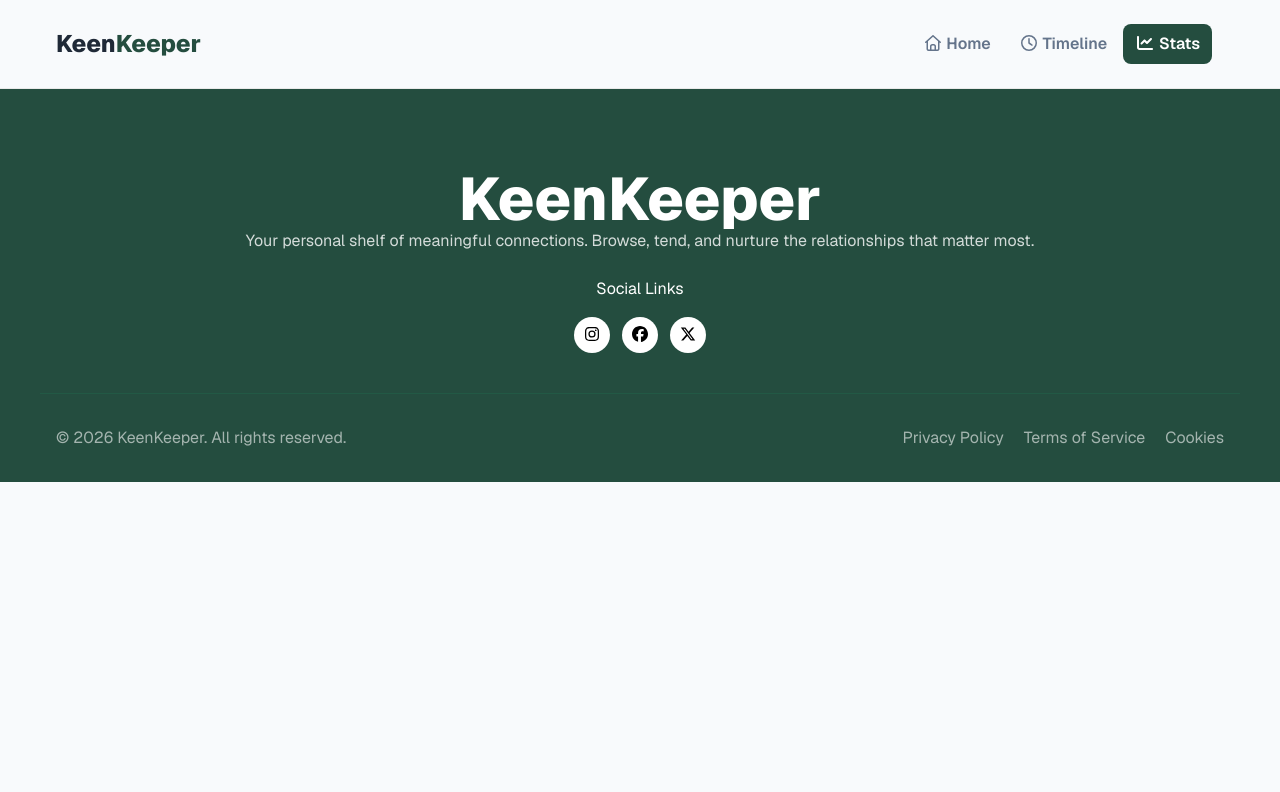
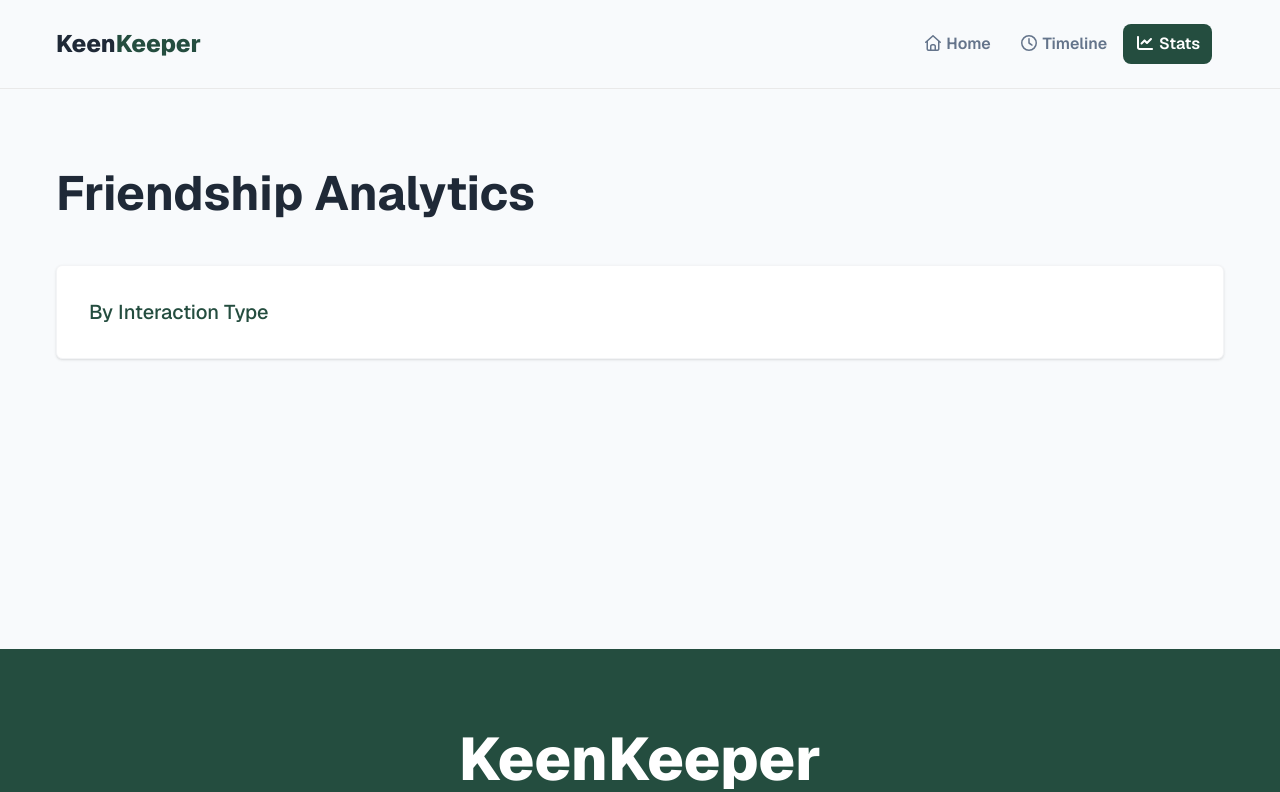
Before and after one commit to imraulwrites/basic-social-media, a React (Vite) app: page /stats in a window 1280 px wide. Shown: the top 792 px of the page. Built offline with nearby package versions, Linux system fonts and the light colour scheme.

Commit message:
Creating Stats Page

```diff
--- a/src/App.jsx
+++ b/src/App.jsx
@@ -3,6 +3,7 @@ import { Footer, Navbar } from './components';
 import Home from './pages/Home/Home';
 import Profile from './pages/Profile/Profile';
 import Timeline from './pages/Timeline/Timeline';
+import Chart from './pages/Chart/Chart';
 
 function App() {
   return (
@@ -12,6 +13,7 @@ function App() {
         <Route path="/" element={<Home />} />
         <Route path="/profile/:id" element={<Profile />} />
         <Route path="/timeline" element={<Timeline />} />
+        <Route path="/stats" element={<Chart />} />
       </Routes>
       <Footer />
     </>
--- /dev/null
+++ b/src/pages/Chart/Chart.jsx
@@ -0,0 +1,19 @@
+import React from 'react';
+
+function Chart() {
+  return (
+    <section className="min-h-[70vh]">
+      <div className="wrapper py-20">
+        <div className="pb-6">
+          <h1 className="text-5xl font-bold text-black-txt pb-6">Friendship Analytics</h1>
+        </div>
+
+        <div className='p-8 bg-white border border-gray-100 rounded-md shadow-sm'>
+            <h3 className='text-green-light text-xl font-medium'>By Interaction Type</h3>
+        </div>
+      </div>
+    </section>
+  );
+}
+
+export default Chart;
```
